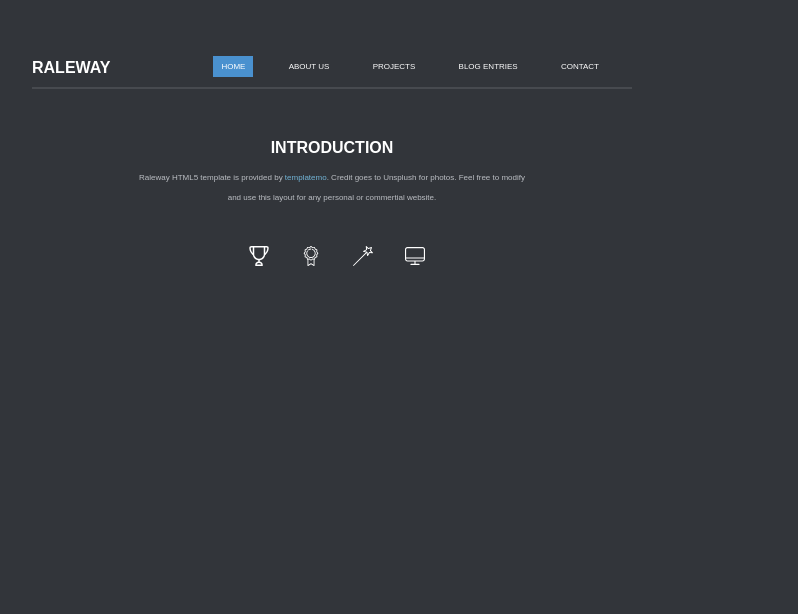
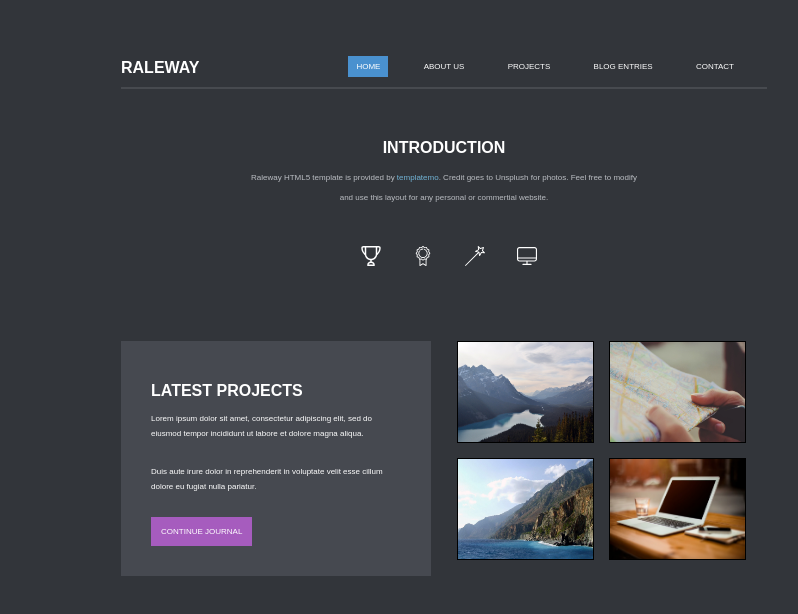
Before and after one commit to yuliyapetrenko/myfirstproject, a website: page index.html in a window 1280 px wide. Shown: the whole page, without its empty margins (196-994 px from the left). Drawn offline with Linux system fonts and the light colour scheme; a web font is replaced by a local one.

Commit message:
All done.

```diff
--- a/index.html
+++ b/index.html
@@ -13,18 +13,18 @@
   <div class="container">
 
     <div class="header">
-      <h1 class="header__logo">RALEWAY</h1>
+      <h1 class="header__logo">raleway</h1>
 
       <ul class="header__menu">
-        <li class="header__menu-item header__menu-item_active">HOME</li>
-        <li class="header__menu-item">ABOUT US</li>
-        <li class="header__menu-item">PROJECTS</li>
-        <li class="header__menu-item">BLOG ENTRIES</li>
-        <li class="header__menu-item">CONTACT</li>
+        <li class="header__menu-item header__menu-item_active">home</li>
+        <li class="header__menu-item">about us</li>
+        <li class="header__menu-item">projects</li>
+        <li class="header__menu-item">blog entries</li>
+        <li class="header__menu-item">contact</li>
       </ul>
     </div>
     <div class="intro">
-      <h1 class="intro__head">INTRODUCTION</h1>
+      <h1 class="intro__head">introduction</h1>
       <p class="intro__text">Raleway HTML5 template is provided by <a href="#" class="intro__link">templatemo</a>. Credit goes to Unsplush for photos. Feel free to modify<br> and use this layout for any personal or commertial website.</p>
       <ul class="intro-icons">
         <li class="intro-icons__item">
@@ -40,9 +40,19 @@
           <img class="intro-icons__pic" src="static/img/monitor.svg" />
         </li>
       </ul>
-
   </div>
-
+  <div class="projects">
+    <h1 class="projects__head">latest projects</h1>
+    <p class="projects__text">Lorem ipsum dolor sit amet, consectetur adipiscing elit, sed do eiusmod tempor incididunt ut labore et dolore magna aliqua.</p>
+    <p class="projects__text">Duis aute irure dolor in reprehenderit in voluptate velit esse cillum dolore eu fugiat nulla pariatur.</p>
+    <button class="journal">continue journal</button>
+  </div>
+  <div class="photos">
+    <img class="photos__pic" src="static/img/mountains.jpg" />
+    <img class="photos__pic" src="static/img/map.jpg" />
+    <img class="photos__pic" src="static/img/sea.jpg" />
+    <img class="photos__pic" src="static/img/laptop.jpg" />
+  </div>
   </div>
 </body>
 </html>
--- a/styles.css
+++ b/styles.css
@@ -5,10 +5,10 @@ body {
 
 .container {
   max-width: 1200px;
-  width: 600px;
+  width: 646px;
   font-size: 8px;
-  color: white;
-  margin-left: 220px;
+  color: #ffffff;
+  margin: 0 auto;
   padding-bottom: 40px;
 }
 
@@ -22,6 +22,7 @@ body {
 
 .header__logo {
   margin-left: 0;
+  text-transform: uppercase;
 }
 
 .header__menu {
@@ -35,6 +36,7 @@ body {
   padding-left: 8px;
   padding-right: 8px;
   line-height: 21px;
+  text-transform: uppercase;
 }
 
 .header__menu-item_active {
@@ -47,6 +49,10 @@ body {
 
 }
 
+.intro__head {
+  text-transform: uppercase;
+}
+
 .intro__text {
   color: #BBBEC3;
   line-height: 20px;
@@ -55,6 +61,10 @@ body {
 .intro__link {
   color: #72B4D6;
   text-decoration: none;
+}
+
+.intro__link:hover {
+  text-decoration: underline;
 }
 
 .intro-icons {
@@ -71,3 +81,51 @@ body {
   margin-right: 30px;
   margin-top: 30px;
 }
+
+.projects {
+  width: 48%;
+  background-color: #464950;
+  margin-top: 65px;
+  float: left;
+}
+
+.projects__head {
+  text-transform: uppercase;
+  padding-top: 30px;
+  padding-left: 30px;
+}
+
+.projects__text {
+  padding-left: 30px;
+  padding-right: 30px;
+  line-height: 15px;
+  padding-bottom: 15px;
+}
+
+.journal {
+  text-transform: uppercase;
+  font-size: 8px;
+  margin-left: 30px;
+  margin-bottom: 30px;
+  background: #A65CBE;
+  padding: 10px;
+  border: none;
+  cursor: pointer;
+  color: 	#ffffff;
+}
+
+.photos {
+  width: 48%;
+  padding-top: 65px;
+  float: right;
+  display: flex;
+  flex-wrap: wrap;
+}
+
+.photos__pic {
+  width: 135px;
+  height: 100px;
+  border: 1px solid #000000;
+  margin-bottom: 15px;
+  margin-right: 15px;
+}
```
Also changed, not shown: static/img/laptop.jpg (added), static/img/map.jpg (added), static/img/mountains.jpg (added), static/img/sea.jpg (added).
